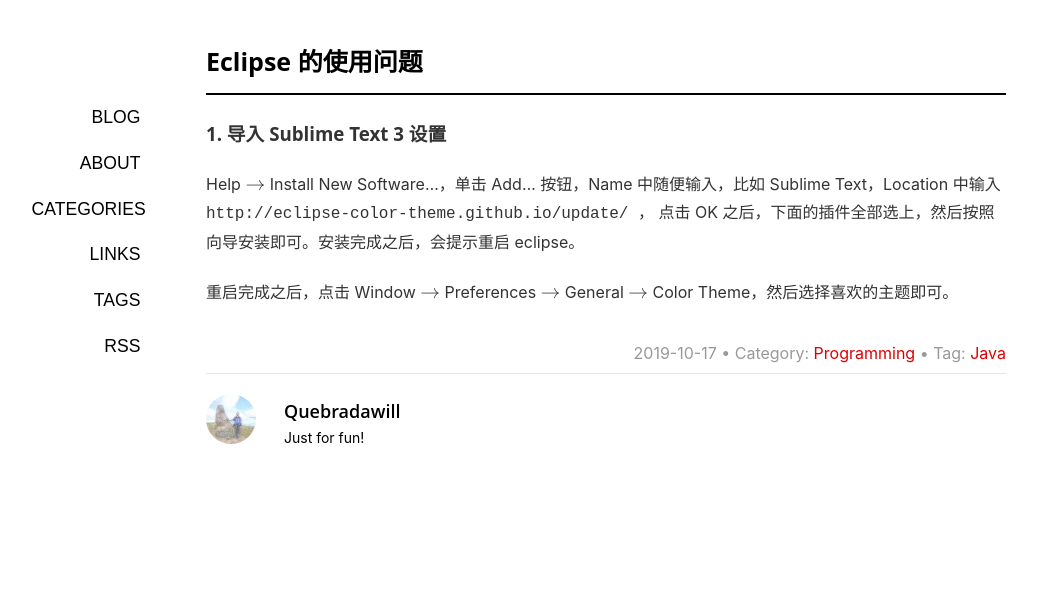
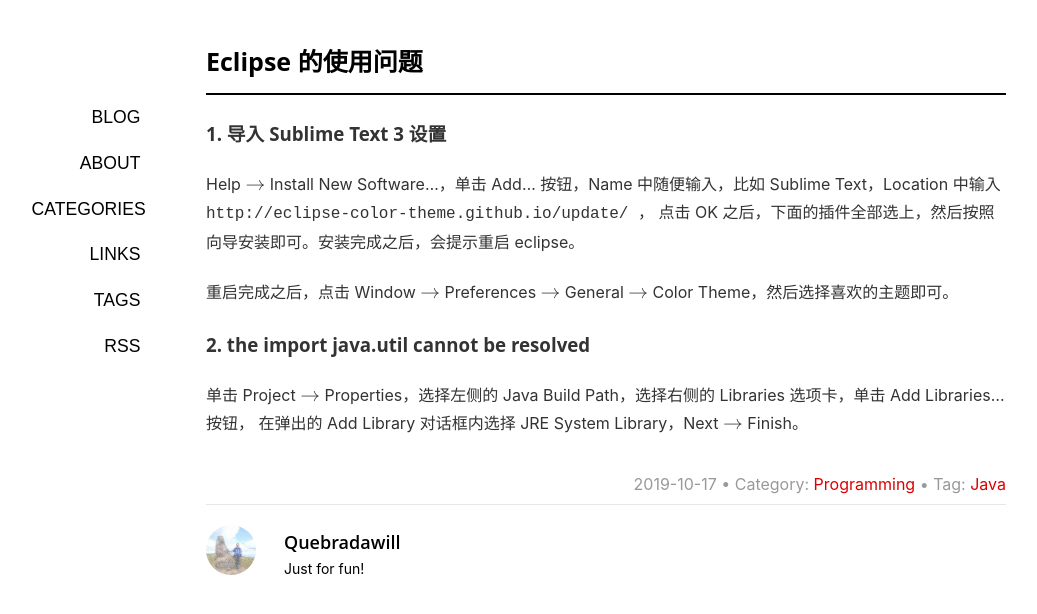
Before and after one commit to Quebradawill/quebrada.github.io, a Jekyll site: the page built from _posts/2019-10-17-Eclipse.md, in a window 1280 px wide. Shown: the top 614 px of the page, without its empty margins (34-1071 px from the left). Built offline with Jekyll 4.4.1, drawn with Linux system fonts in a browser that asks for light colours; formulas are drawn with MathJax 3; a script that is not in the unit is left out; comment, search, counter and statistics services are not loaded.

Commit message:
Update 2019-10-17-Eclipse.md

```diff
--- a/_posts/2019-10-17-Eclipse.md
+++ b/_posts/2019-10-17-Eclipse.md
@@ -15,3 +15,7 @@ author: Quebradawill
 Help $$\to$$ Install New Software...，单击 Add... 按钮，Name 中随便输入，比如 Sublime Text，Location 中输入  `http://eclipse-color-theme.github.io/update/ `， 点击 OK 之后，下面的插件全部选上，然后按照向导安装即可。安装完成之后，会提示重启 eclipse。
 
  重启完成之后，点击 Window $$\to$$ Preferences $$\to$$ General $$\to$$ Color Theme，然后选择喜欢的主题即可。
+
+### 2. the import java.util cannot be resolved
+
+单击 Project $$\to$$ Properties，选择左侧的 Java Build Path，选择右侧的 Libraries 选项卡，单击 Add Libraries... 按钮， 在弹出的 Add Library 对话框内选择 JRE System Library，Next $$\to$$ Finish。
```
